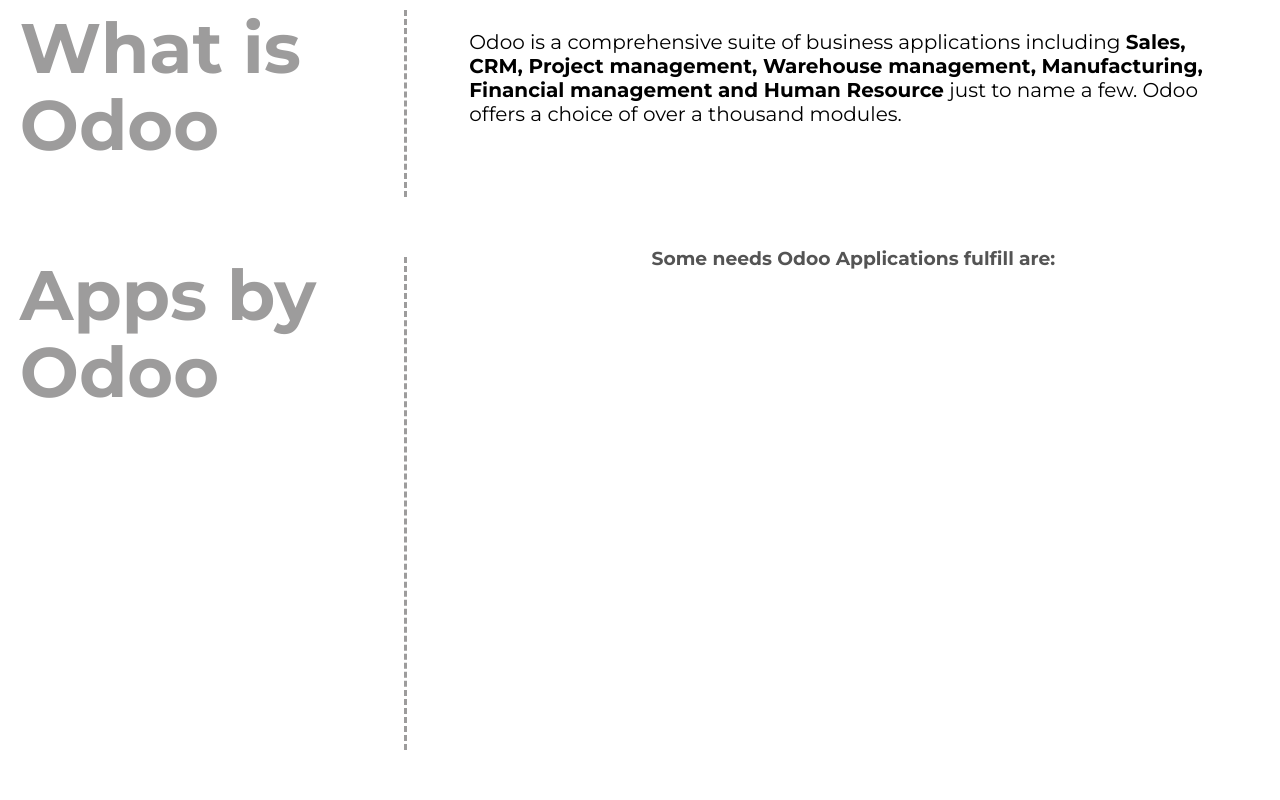
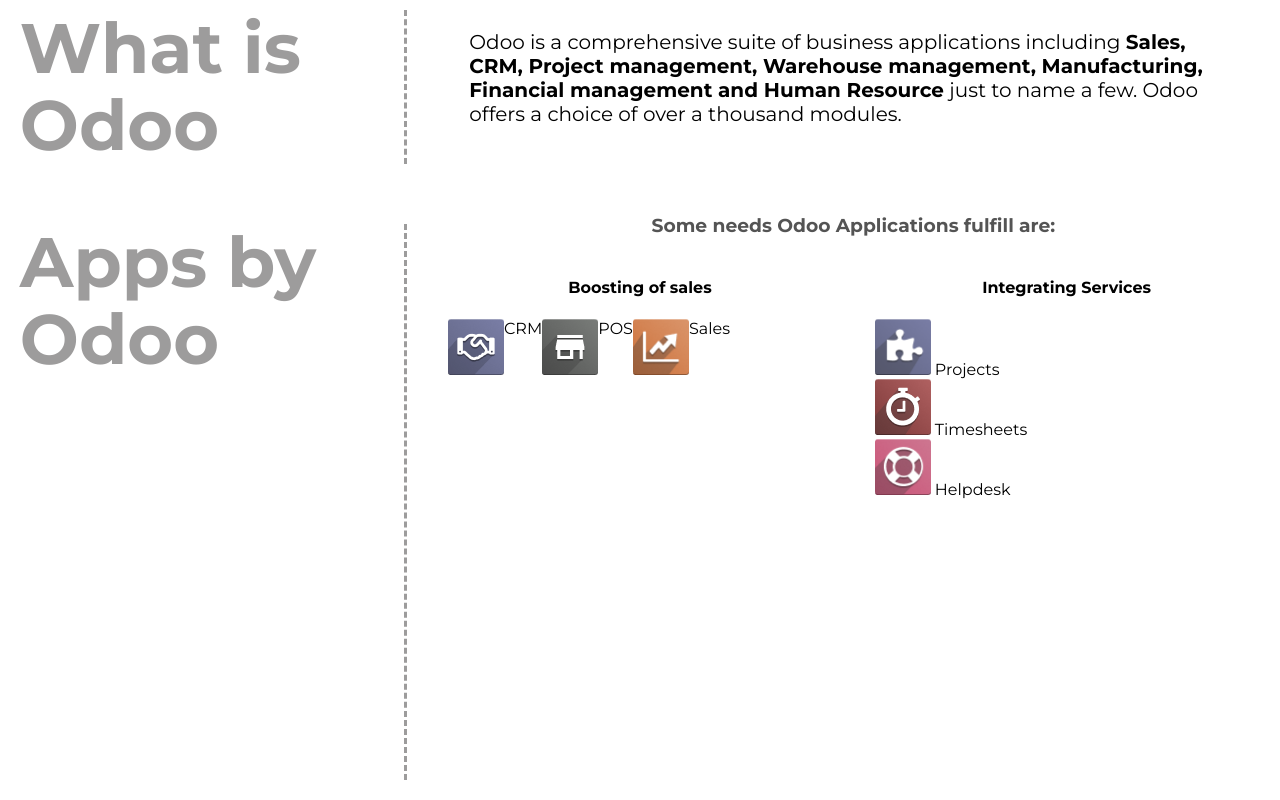
Before and after one commit to duncan-chege/odoo-zed, a plain HTML site: page index.html in a window 1280 px wide. Shown: the part 830-1630 px from the top of the page. Before the commit the page ends 1600 px from the top, so only its background shows below. Drawn offline with Linux system fonts and the light colour scheme.

Commit message:
add new images

```diff
--- a/index.html
+++ b/index.html
@@ -12,7 +12,7 @@
 
 <body>
     <nav class="main-nav">
-        <img src='images/zedAfrica-logo.png' class='logo'>
+        <img src='images/zedAfrica-logo.png' alt='Zed Africa logo' class='logo'>
         <div class='main-nav__items'>
             <a href="#">
                 <p> Intro</p>
@@ -39,7 +39,7 @@
                 productivity using Odoo</p>
             <button> More on Odoo </button>
         </div>
-        <img src='images/odoo-man.png'>
+        <img src='images/odoo-man.png' alt='Odoo man'>
     </div>
 
     <div class='odoo-products'>
@@ -48,7 +48,8 @@
         </div>
         <div class='odoo-products__definition'>
             <p> Odoo is a comprehensive suite of business applications including <b>Sales, CRM, Project management,
-                Warehouse management, Manufacturing, Financial management and Human Resource</b> just to name a few. Odoo
+                    Warehouse management, Manufacturing, Financial management and Human Resource</b> just to name a few.
+                Odoo
                 offers a choice of over a thousand modules.</p>
         </div>
         <div class='odoo-products__apps'>
@@ -57,7 +58,25 @@
         <div class='odoo-products__needs'>
             <h3>Some needs Odoo Applications fulfill are:</h3>
             <div class='odoo-products__needs__examples'>
-
+                <div class='sales'>
+                    <h4> Boosting of sales</h4>
+                    <div class='sales__items'>
+                        <img src='images/crm.png' class='items__icons'>
+                        <p> CRM </p>
+                        <img src='images/pos.png' class='items__icons'>
+                        <p> POS </p>
+                        <img src='images/sales.png' class='items__icons'>
+                        <p> Sales </p>
+                    </div>
+                </div>
+                <div class='services'>
+                        <h4> Integrating Services</h4>
+                        <div class='services__items'>
+                            <p> <img src='images/projects.png' class='items__icons'> Projects </p>
+                            <p> <img src='images/timesheet.png' class='items__icons'> Timesheets </p>
+                            <p> <img src='images/helpdesk.png' class='items__icons'> Helpdesk </p>
+                        </div>
+                    </div>
             </div>
         </div>
     </div>
--- a/styles.css
+++ b/styles.css
@@ -141,4 +141,44 @@ h1,h3,p{
 .odoo-products__needs__examples{
     display: grid;
     grid-template: 1fr 1fr / 1fr 1fr;
+    grid-template-areas:
+        'sales services'
+        'finances market';
 }
+
+.sales{
+    grid-area: sales;
+    margin: 20px auto;
+    width: 90%;
+}
+
+.sales>h4{
+    text-align: center;
+}
+
+.sales__items{
+    display: flex;
+}
+
+.items__icons{
+    width: 56px;
+    height: 56px;
+}
+
+.services{
+    grid-area: services;
+    margin: 20px auto;
+    width: 90%;
+}
+
+.services>h4{
+    text-align: center;
+}
+
+.services__items>img{
+    display: flex;
+}
+
+.services__items>.items__icons{
+    vertical-align: text-bottom;
+}
```
Also changed, not shown: images/crm.png (added), images/helpdesk.png (added), images/pos.png (added), images/projects.png (added), images/sales.png (added), images/timesheet.png (added), 1 other file.
